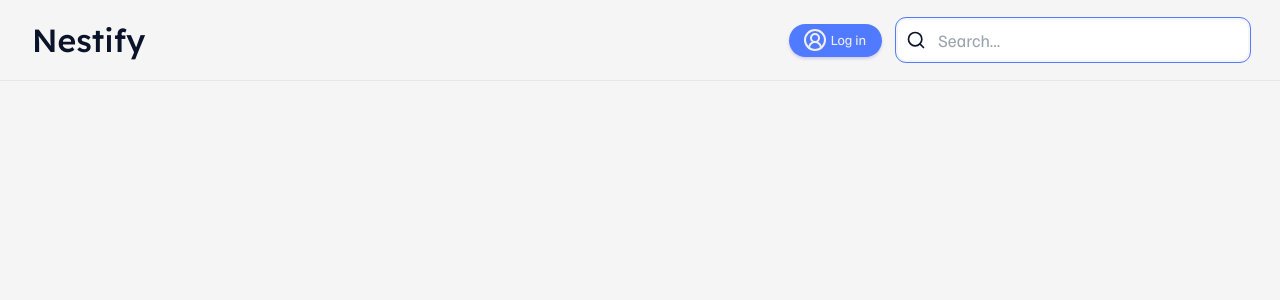
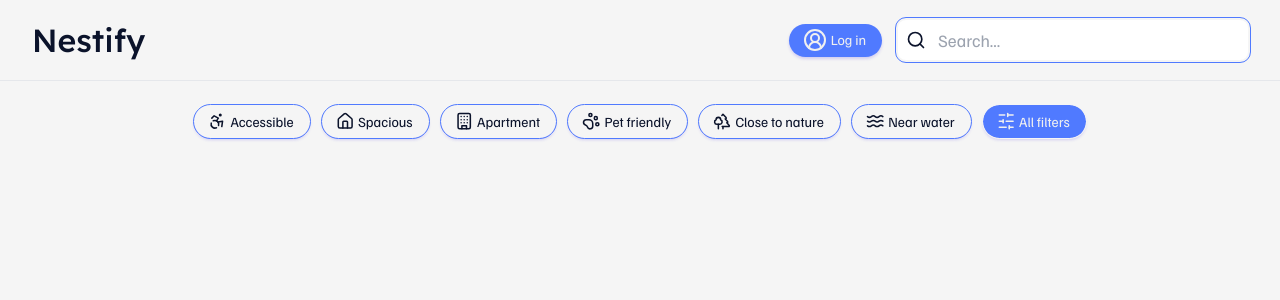
Before and after one commit to emmaoliviamellgren/nestify, a Next.js app: page / in a window 1280 px wide. Shown: the top 300 px of the page. Built offline with nearby package versions, Linux system fonts and the light colour scheme.

Commit message:
Added filters

```diff
--- a/app/(root)/layout.tsx
+++ b/app/(root)/layout.tsx
@@ -1,9 +1,18 @@
+'use client'
+
+import Navigation from '../components/navigation';
+
 const PublicLayout = ({
     children,
 }: Readonly<{
     children: React.ReactNode;
 }>) => {
-    return <div>{children}</div>;
+    return (
+        <>
+            <Navigation />
+            {children}
+        </>
+    );
 };
 
 export default PublicLayout;
--- a/app/(root)/page.tsx
+++ b/app/(root)/page.tsx
@@ -1,13 +1,9 @@
 'use client';
 
-import Navigation from '../components/navigation';
+import Filters from '../components/filters';
 
 const LandingPage = () => {
-    return (
-        <>
-            <Navigation />
-        </>
-    );
+    return <Filters />;
 };
 
 export default LandingPage;
--- /dev/null
+++ b/app/components/filters.tsx
@@ -0,0 +1,47 @@
+import {
+    Accessibility,
+    House,
+    Building,
+    PawPrint,
+    Trees,
+    Waves,
+    SlidersHorizontal,
+} from 'lucide-react';
+import { FilterPillButton } from './ui/pillButtons';
+
+const Filters = () => {
+    return (
+        <div className='flex gap-3 items-center justify-center flex-wrap max-w-screen py-6'>
+            <FilterPillButton
+                icon={<Accessibility className='size-[1.15rem]'/>}
+                label='Accessible'
+            />
+            <FilterPillButton
+                icon={<House className='size-[1.15rem]'/>}
+                label='Spacious'
+            />
+            <FilterPillButton
+                icon={<Building className='size-[1.15rem]'/>}
+                label='Apartment'
+            />
+            <FilterPillButton
+                icon={<PawPrint className='size-[1.15rem]'/>}
+                label='Pet friendly'
+            />
+            <FilterPillButton
+                icon={<Trees className='size-[1.15rem]'/>}
+                label='Close to nature'
+            />
+            <FilterPillButton
+                icon={<Waves className='size-[1.15rem]'/>}
+                label='Near water'
+            />
+            <FilterPillButton
+                icon={<SlidersHorizontal className='size-[1.15rem]'/>}
+                label='All filters'
+            />
+        </div>
+    );
+};
+
+export default Filters;
--- a/app/components/navigation.tsx
+++ b/app/components/navigation.tsx
@@ -1,7 +1,7 @@
 import { ChangeEvent, useState } from 'react';
 import { SearchBarPrimary, SearchBarSecondary } from './ui/inputs';
 import { CircleUserRound } from 'lucide-react';
-import PillButtons from './ui/pillButtons';
+import { PillButton } from './ui/pillButtons';
 
 const Navigation = () => {
     const [searchValue, setSearchValue] = useState('');
@@ -18,8 +18,7 @@ const Navigation = () => {
                     onChange={handleSearch}
                     placeholder='Search...'
                 />
-                <button
-                    className='bg-[--primary] hover:bg-[--primary-hover] p-2 rounded-full'>
+                <button className='bg-[--primary] hover:bg-[--primary-hover] p-2 rounded-full'>
                     <CircleUserRound className='size-7 text-[--text-secondary]' />
                 </button>
             </span>
@@ -27,7 +26,7 @@ const Navigation = () => {
             <span className='py-4 hidden md:flex justify-between items-center px-8 border-b'>
                 <h2>Nestify</h2>
                 <div className='flex gap-4 items-center'>
-                    <PillButtons
+                    <PillButton
                         label='Log in'
                         icon={<CircleUserRound />}
                     />
--- a/app/components/ui/pillButtons.tsx
+++ b/app/components/ui/pillButtons.tsx
@@ -4,15 +4,24 @@ type PillButtonProps = {
     onClick?: () => void;
 };
 
-const PillButtons = ({ label, icon, onClick }: PillButtonProps) => {
+export const PillButton = ({ label, icon, onClick }: PillButtonProps) => {
     return (
         <button
             onClick={onClick}
-            className='pill-shadow text-sm text-[--text-secondary] bg-[--primary] hover:bg-[--primary-hover] w-fit h-[33px] pl-3.5 pr-4 rounded-full flex items-center gap-1'>
-            <span className='icon'>{icon}</span>
+            className='text-sm text-[--text-secondary] bg-[--primary] hover:bg-[--primary-hover] w-fit h-[33px] pl-3.5 pr-4 rounded-full flex items-center gap-1'>
+            {icon}
             {label}
         </button>
     );
 };
 
-export default PillButtons;
+export const FilterPillButton = ({ label, icon, onClick }: PillButtonProps) => {
+    return (
+        <button
+            onClick={onClick}
+            className='text-sm text-[--text-primary] outline outline-1 outline-[--primary] transition hover:translate-y-0.5 w-fit aspect-square md:aspect-auto md:h-[33px] md:pl-3.5 md:pr-4 p-2 rounded-full flex items-center gap-1 last:bg-[--primary] last:text-[--text-secondary] last:outline-[--background]'>
+            {icon}
+            <span className='caption hidden md:block'>{label}</span>
+        </button>
+    );
+};
--- a/app/page.tsx
+++ b/app/page.tsx
@@ -1,7 +1,12 @@
+import PublicLayout from './(root)/layout';
 import LandingPage from './(root)/page';
 
 const RootPage = () => {
-    return <LandingPage />;
+    return (
+        <PublicLayout>
+            <LandingPage />
+        </PublicLayout>
+    );
 };
 
 export default RootPage;
```
